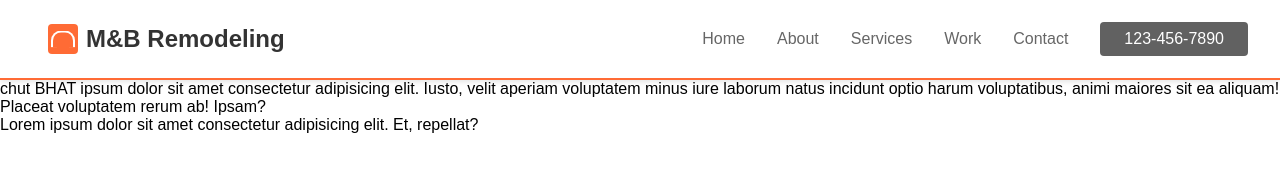
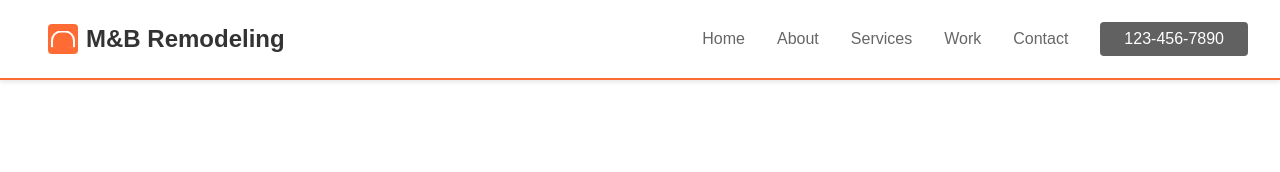
Before and after one commit to TAPSIR-AMAN/PG_project, a plain HTML site: page index.html in a window 1280 px wide. Drawn offline with Linux system fonts and the light colour scheme.

Commit message:
as it is

```diff
--- a/index.html
+++ b/index.html
@@ -32,24 +32,6 @@
             </ul>
         </div>
     </nav>
-
-
-    <section>
-        <div class="hero">
-            chut BHAT ipsum dolor sit amet consectetur adipisicing elit. Iusto, velit aperiam voluptatem minus iure laborum natus incidunt optio harum voluptatibus, animi maiores sit ea aliquam! Placeat voluptatem rerum ab! Ipsam?
-        </div>
-    </section>
-
-    <footer>
-        <div class="footer">
-            Lorem ipsum dolor sit amet consectetur adipisicing elit. Et, repellat?
-        </div>
-    </footer>
-
-
-
-
-    <!-- <script src="/script.js"></script> -->
 </body>
 
 </html>
```
